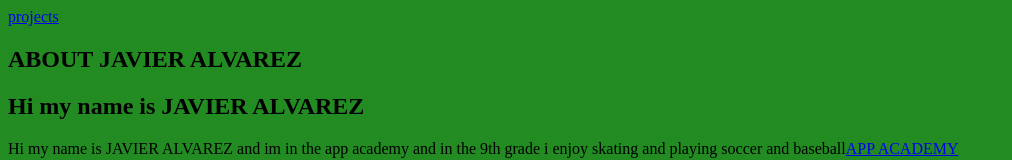
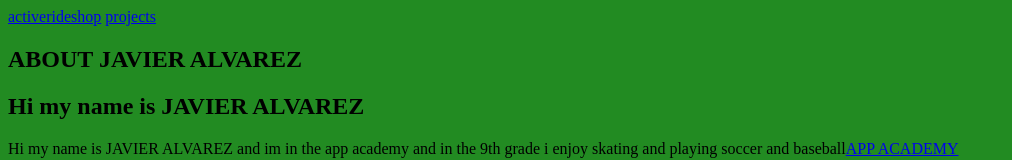
Before and after one commit to javi612/alvarezj-portfolio, a plain HTML site: page public_html/index.html in a window 1280 px wide. Shown: the top 160 px of the page, without its empty margins (0-1012 px from the left). Drawn offline with Linux system fonts and the light colour scheme.

Commit message:
added a new link
i added a new link to active ride shop

```diff
--- a/public_html/index.html
+++ b/public_html/index.html
@@ -14,6 +14,7 @@ and open the template in the editor.
     <body>
         <header>
             <nav>
+                <a href="http://activerideshop.com"> activerideshop</a>
                 <a href="projects.html">projects</a>
             </nav>
         </header>
```
